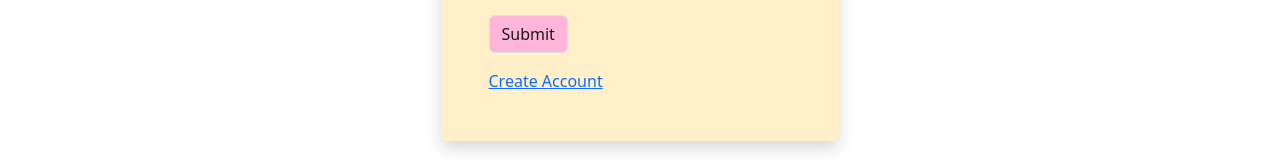
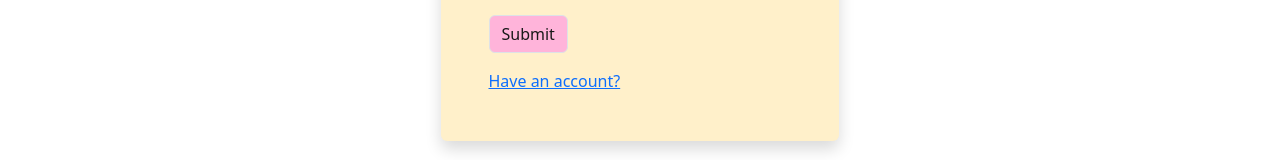
Before and after one commit to anawinter53/focalise-client, a React (Vite) app: page /register in a window 1280 px wide. Shown: the part 506-666 px from the top of the page. Built offline with nearby package versions, Linux system fonts and the light colour scheme.

Commit message:
login link changed

```diff
--- a/src/components/Register/index.jsx
+++ b/src/components/Register/index.jsx
@@ -108,7 +108,7 @@ export default function Register() {
                   </div>
                   <button onClick={handleSubmit} type="submit" className="btn border" style={{backgroundColor: `${theme.accentColor}`, color:`${theme.primText}`}}>Submit</button>
                 </form>
-                <div className='mt-3'><a  href="/register">Create Account</a></div>
+                <div className='mt-3'><a  href="/login">Have an account?</a></div>
           </div>
         </div>
     </section>
```
